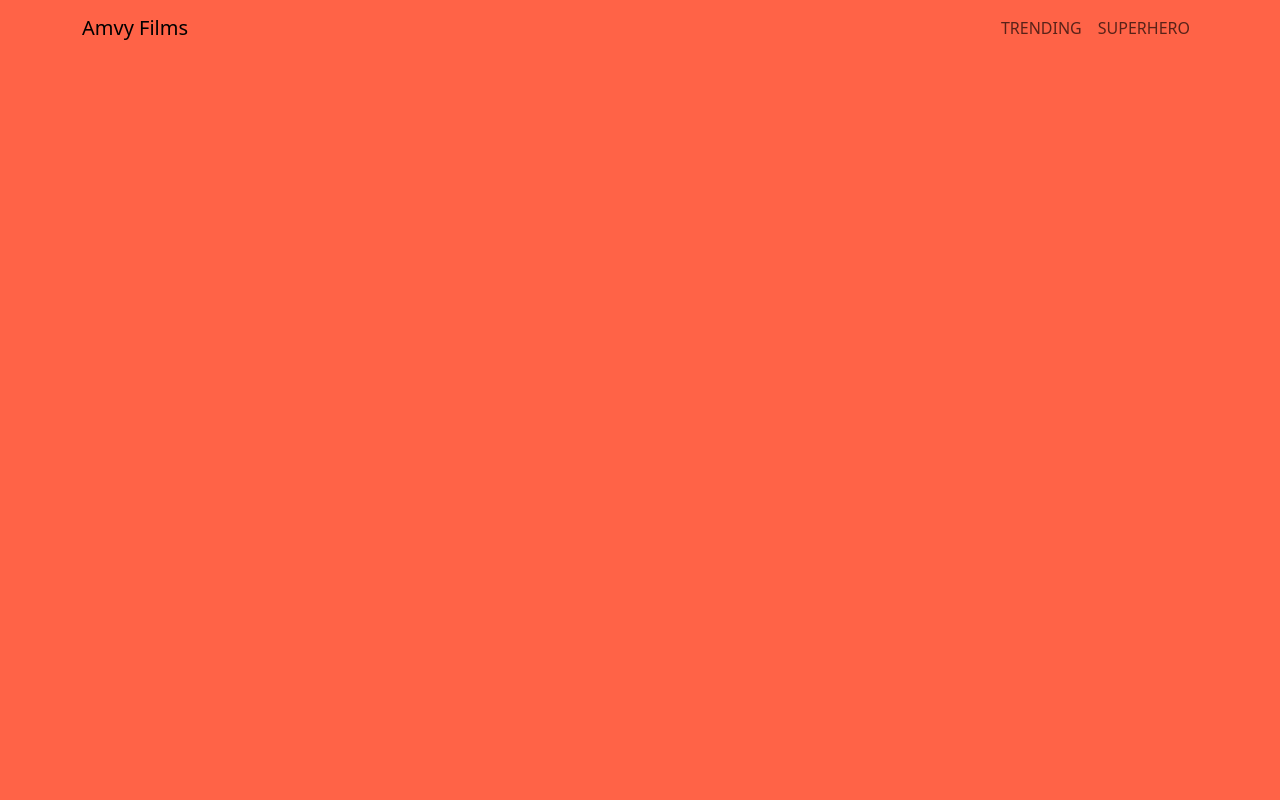
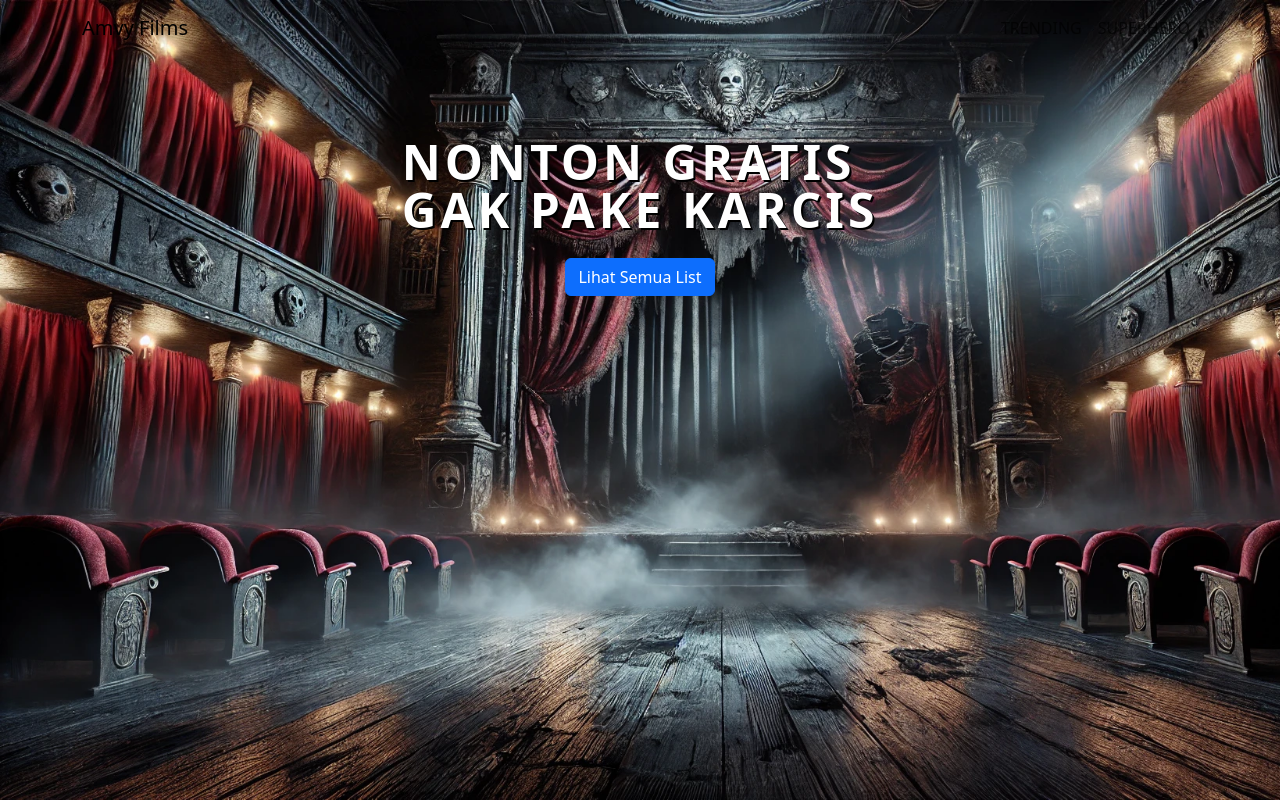
Before and after one commit to Amvy-gh/Amvy_Film, a React (Create React App) app: page / in a window 1280 px wide. Built offline with nearby package versions, Linux system fonts and the light colour scheme.

Commit message:
Make an Intro

```diff
--- a/src/App.js
+++ b/src/App.js
@@ -1,13 +1,17 @@
 import './App.css';
 import MyNavbar from './components/Navbar.js';
+import Intro from './components/Intro.js';
 import "./style/landingpage.css";
 
 function App() {
   return (
     <div>
-      <div className="myBG">
-        <MyNavbar />
-      </div>
+      {/* {Intro Section} */}
+        <div className="myBG">
+          <MyNavbar />
+          <Intro />
+        </div>
+      {/* {End of Intro} */}
     </div>
   );
 }
--- a/src/components/Intro.js
+++ b/src/components/Intro.js
@@ -0,0 +1,22 @@
+import { Container, Row, Col, Button } from 'react-bootstrap';
+
+const Intro = () => {
+    return (
+        <div className="intro">
+            <Container className="text-white d-flex justify-content-center
+            align-items-center">
+            <Row>
+                <Col>
+                    <div className="title">NONTON GRATIS</div>
+                    <div className="title">GAK PAKE KARCIS</div>
+                    <div className="IntroButton mt-4 text-center">
+                        <Button>Lihat Semua List</Button>
+                    </div>
+                </Col>
+            </Row>
+            </Container>
+        </div>
+    )
+}
+
+export default Intro;
--- a/src/style/landingpage.css
+++ b/src/style/landingpage.css
@@ -1,4 +1,20 @@
 .myBG {
-    height : 100vh;
-    background : tomato;
+    height: 100vh;
+    background: url(../assets/images/BG/BackGround_1.png);
+    background-size: cover;
 }
+
+.intro{
+    height: 30%;
+    display: flex;
+    justify-content: center;
+    align-items: end;
+}
+
+.title{
+    font-size: 3rem;
+    font-weight: 800;
+    line-height: 1;
+    text-shadow: 2px 2px black;
+    letter-spacing: 4px;
+}
```
Also changed, not shown: src/assets/images/BG/BackGround_1.png (added).
